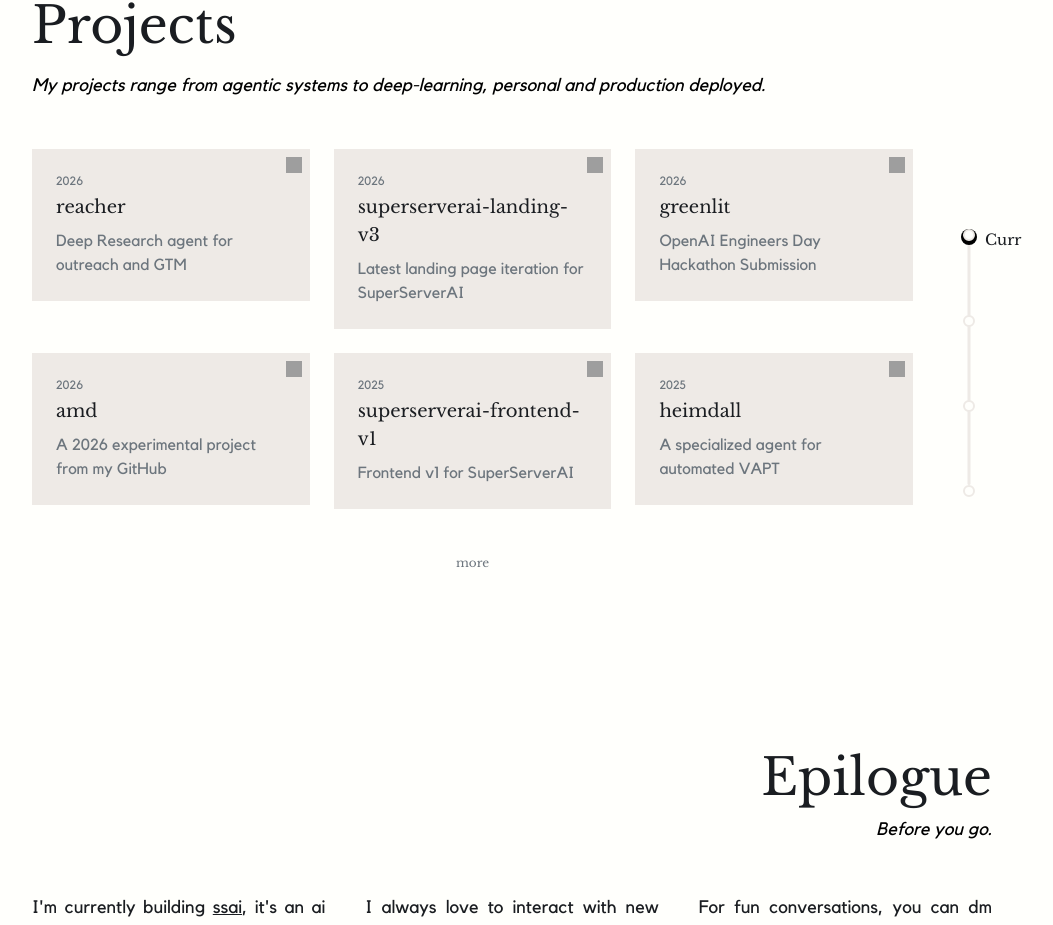
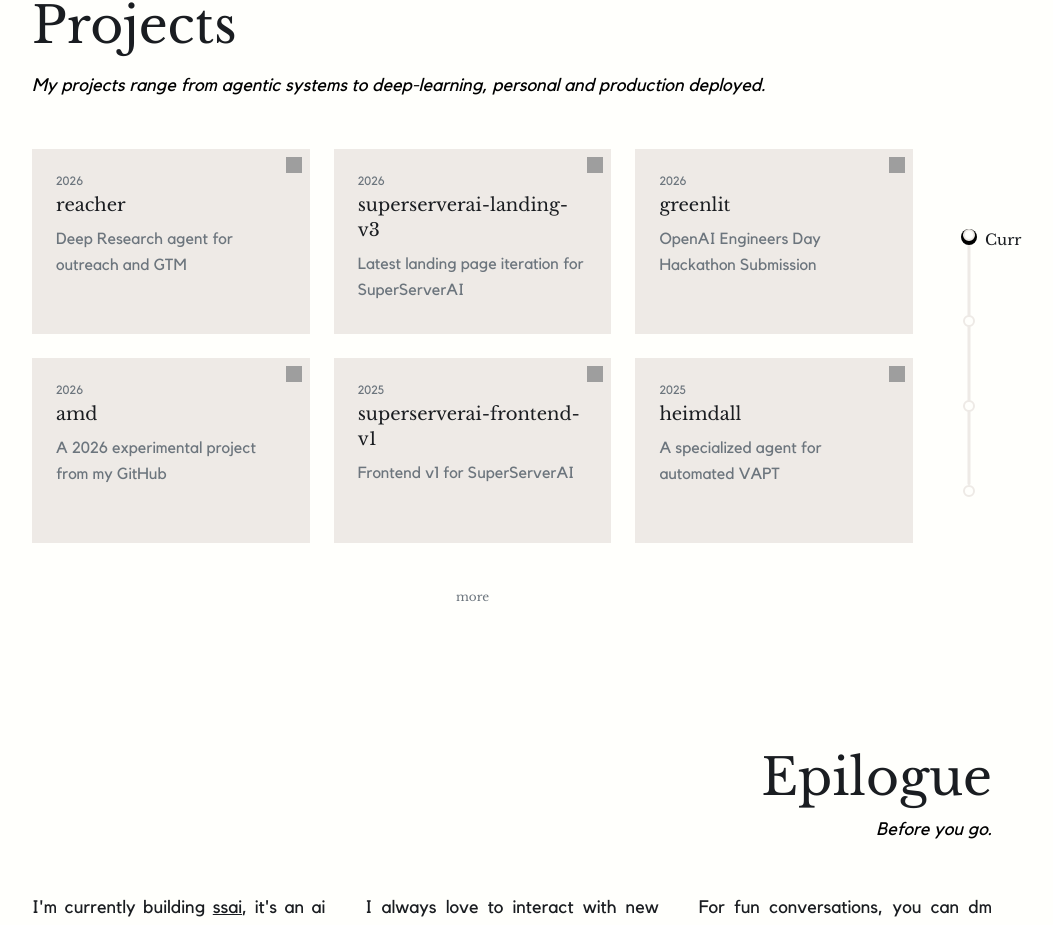
Before and after one commit to Avinier/Personal-V3, a React (Vite) app: page / in a window 1280 px wide. Shown: the part 1676-2601 px from the top of the page, without its empty margins (128-1181 px from the left). Built offline with nearby package versions, Linux system fonts and the light colour scheme; no server answers; grey boxes are pictures that could not be loaded; a web font is replaced by a local one.

Commit message:
Fix project card heights

```diff
--- a/src/components/Projects.tsx
+++ b/src/components/Projects.tsx
@@ -27,7 +27,7 @@ const hexToRgb = (hex) => {
 
     return (
       <div
-        className="bg-gray p-6 cursor-pointer relative"
+        className="bg-gray p-6 cursor-pointer relative h-[205px] md:h-[185px] overflow-hidden flex flex-col"
         style={{
           boxShadow: dynamicBoxShadow,
           transition: 'box-shadow 0.3s ease',
@@ -42,8 +42,8 @@ const hexToRgb = (hex) => {
           className="absolute top-2 right-2 w-4 h-4"
         />
         <p className="text-xs font-body text-darkgray mb-1">{project.year}</p>
-        <h3 className="text-lg text-text font-heading mb-2">{project.name}</h3>
-        <p className="text-darkgray font-body">{project.desc}</p>
+        <h3 className="text-lg text-text font-heading mb-2 leading-snug">{project.name}</h3>
+        <p className="text-darkgray font-body leading-relaxed">{project.desc}</p>
       </div>
     );
   };
```
